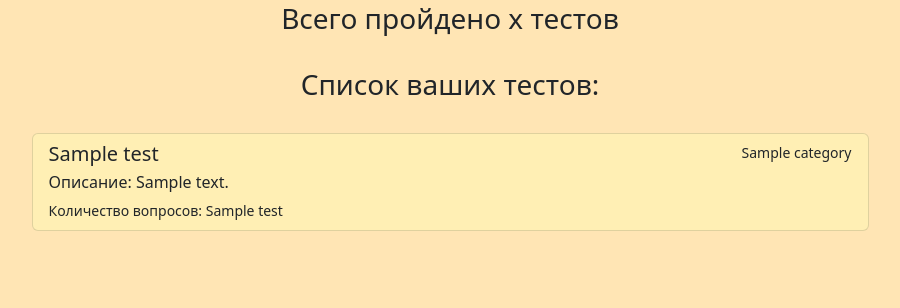
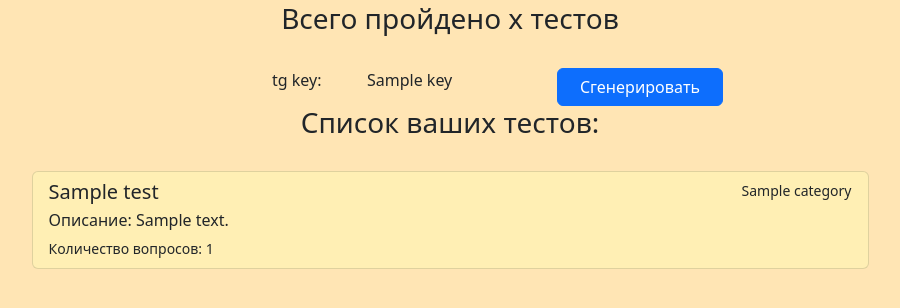
Before and after one commit to pgershuni/quiz_game, a Flask app: a page that uses Project/templates/stats.html in a window 1280 px wide. Shown: the part 54-362 px from the top of the page, without its empty margins (190-1090 px from the left). Run offline with Flask 3, Linux system fonts and the light colour scheme; a user stored in the database is signed in; tables that the repository leaves empty hold one stand-in row (values such as "Sample post"); a database or web service that is not in the repository returns one stand-in record (values such as "Sample title"); data that the repository does not hold is empty.

Commit message:
Update stats.html
finish

```diff
--- a/Project/templates/stats.html
+++ b/Project/templates/stats.html
@@ -15,20 +15,29 @@
         <br>
         <div class="row">
             <div class="col-4"></div>
+            <div class="col-1">tg key:</div>
+            <div class="col-2">{{ tg_key }}</div>
+            <div class="col-2"><a href="create_tg_key" class="btn btn-primary w-100">Сгенерировать</a></div>
+            <div class="col-3"></div>
+        </div>
+        <div class="row">
+            <div class="col-4"></div>
             <div class="text-center"><h3>Список ваших тестов:</h3></div>
             <div class="col-4"></div>
         </div>
         <br>
         <div class="list-group col-md-9 mx-auto">
             {% for test in lst %}
-                  <a href="#" class="list-group-item list-group-item-action cell">
-                    <div class="d-flex w-100 justify-content-between">
-                      <h5 class="mb-1">{{ test["title"] }}</h5>
-                      <small>{{ test["category"] }}</small>
-                    </div>
-                    <p class="mb-1">Описание: {{ test["description"] }}</p>
-                    <small>Количество вопросов: {{ test["questions"] }}</small>
-                  </a>
+                {% if test['user_id'] == user_id %}
+                    <a href="/test_open/{{ test['key'] }}/0" class="list-group-item list-group-item-action cell">
+                        <div class="d-flex w-100 justify-content-between">
+                            <h5 class="mb-1">{{ test["name"] }}</h5>
+                            <small>{{ test["category"] }}</small>
+                        </div>
+                        <p class="mb-1">Описание: {{ test["description"] }}</p>
+                        <small>Количество вопросов: {{ len(test["questions"]) }}</small>
+                    </a>
+                {% endif %}
             {% endfor %}
         </div>
     </div>
```
